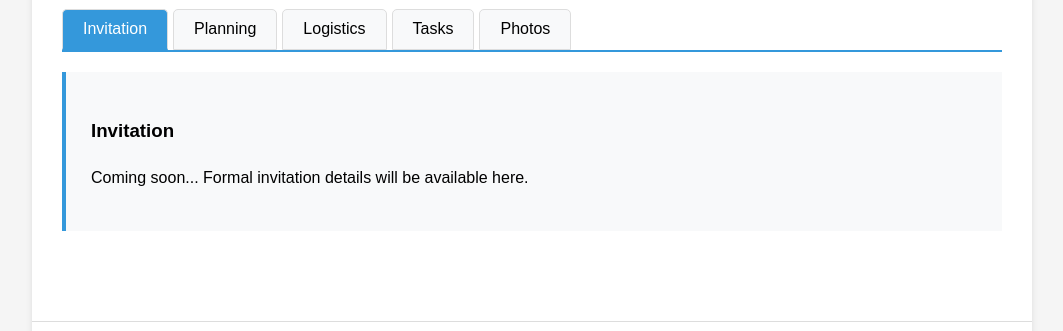
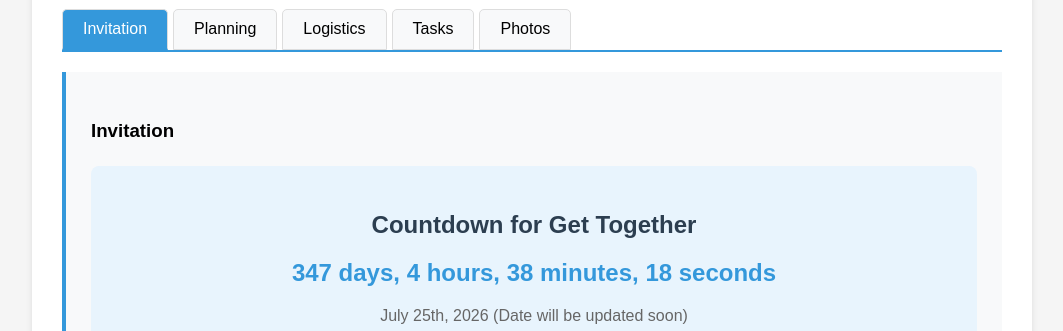
Before and after one commit to cse2001tiec/get-together, a plain HTML site: page index.html in a window 1280 px wide. Both pictures are taken after a click on the element "Invitation". Shown: the part 469-800 px from the top of the page, without its empty margins (108-1171 px from the left). Drawn offline with Linux system fonts and the light colour scheme.

Commit message:
Add counddown timer

```diff
--- a/index.html
+++ b/index.html
@@ -255,6 +255,11 @@
             <div id="invitation" class="tab-content">
                 <div class="letter">
                     <h3>Invitation</h3>
+                    <div style="text-align: center; background-color: #e8f4fd; padding: 20px; border-radius: 8px; margin: 20px 0;">
+                        <h2 style="color: #2c3e50; margin-bottom: 10px;">Countdown for Get Together</h2>
+                        <div id="countdown" style="font-size: 24px; font-weight: bold; color: #3498db;"></div>
+                        <p style="margin-top: 10px; color: #666;">July 25th, 2026 (Date will be updated soon)</p>
+                    </div>
                     <p>Coming soon... Formal invitation details will be available here.</p>
                 </div>
             </div>
@@ -717,8 +722,32 @@ Muthu (Group Lead), Y
             event.target.classList.add('active');
         }
 
+        // Countdown timer function
+        function updateCountdown() {
+            const eventDate = new Date('July 25, 2026 00:00:00').getTime();
+            const now = new Date().getTime();
+            const distance = eventDate - now;
+
+            const days = Math.floor(distance / (1000 * 60 * 60 * 24));
+            const hours = Math.floor((distance % (1000 * 60 * 60 * 24)) / (1000 * 60 * 60));
+            const minutes = Math.floor((distance % (1000 * 60 * 60)) / (1000 * 60));
+            const seconds = Math.floor((distance % (1000 * 60)) / 1000);
+
+            const countdownElement = document.getElementById('countdown');
+            if (countdownElement) {
+                if (distance > 0) {
+                    countdownElement.innerHTML = `${days} days, ${hours} hours, ${minutes} minutes, ${seconds} seconds`;
+                } else {
+                    countdownElement.innerHTML = 'Event has started!';
+                }
+            }
+        }
+
         // Add footer with timestamp
         window.addEventListener('load', function() {
+            updateCountdown();
+            setInterval(updateCountdown, 1000);
+
             const footer = document.createElement('div');
             footer.style.cssText = 'text-align: center; padding: 20px; color: #666; font-size: 12px; border-top: 1px solid #ddd; margin-top: 30px;';
             footer.innerHTML = `CSE2001TIEC : github.io pages generated using GenAI tools and Google forms data: ${new Date().toLocaleString()}`;
```
